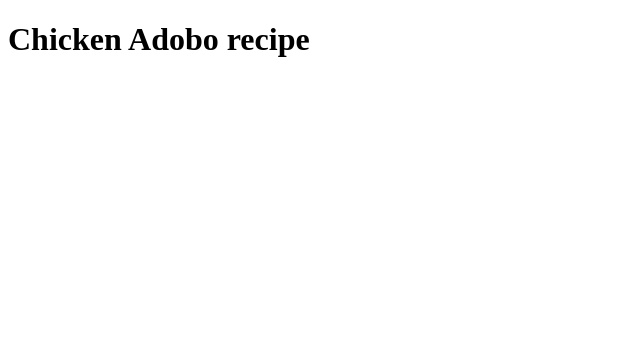
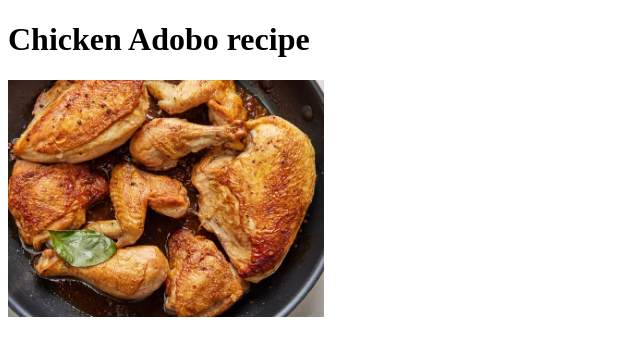
Before and after one commit to melvinguerra/odin-recipes, a plain HTML site: page recipes/chicken-adobo.html in a window 1280 px wide. Shown: the whole page, without its empty margins (0-640 px from the left). Drawn offline with Linux system fonts and the light colour scheme.

Commit message:
Add image of Chicken Adobo

```diff
--- a/recipes/chicken-adobo.html
+++ b/recipes/chicken-adobo.html
@@ -7,5 +7,7 @@
 </head>
 <body>
     <h1>Chicken Adobo recipe</h1>
+    <img src="../assets/chicken-adobo.webp" alt="Photo of Chicken Adobo" width="25%" height="25%">
+
 </body>
 </html>
```
